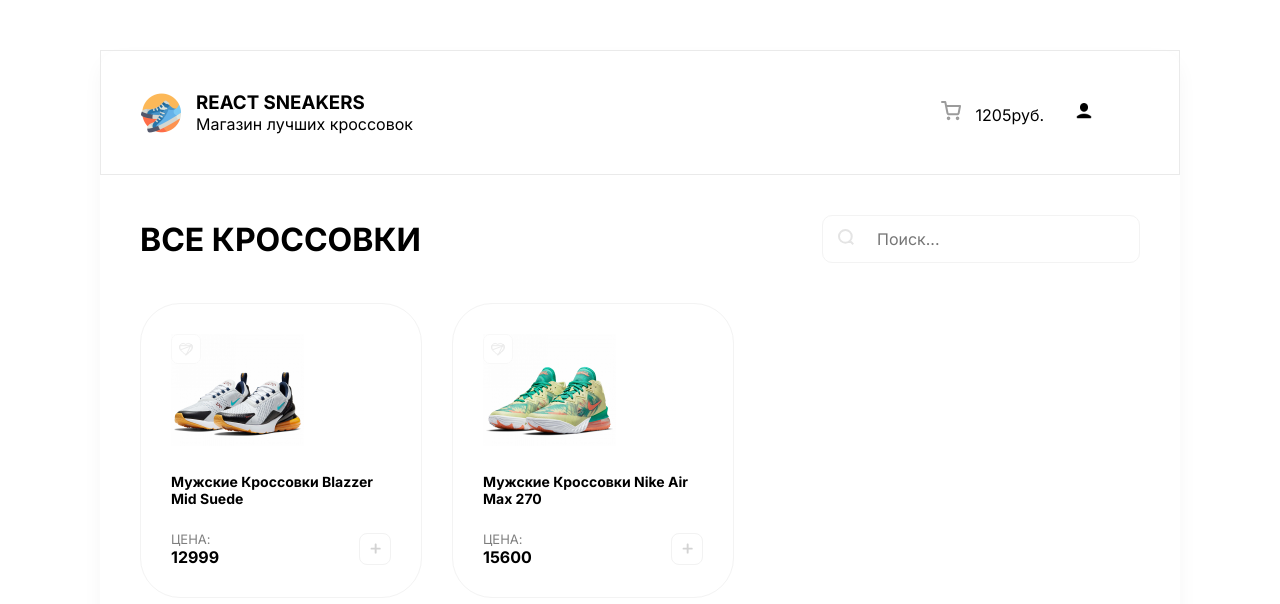
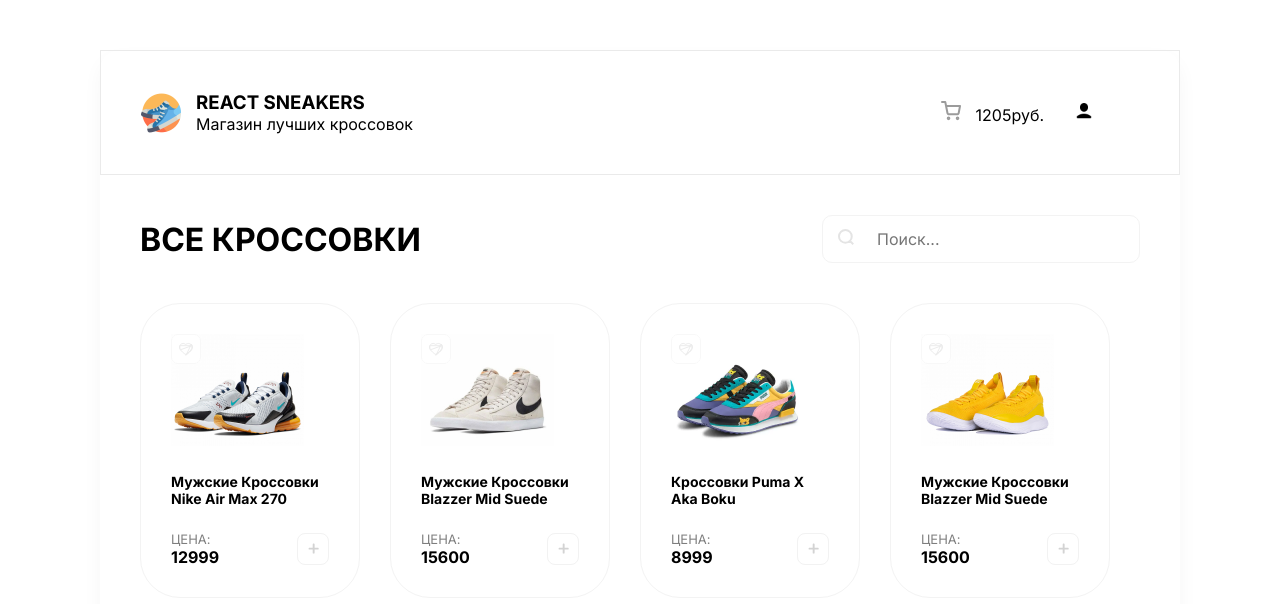
Before and after one commit to VitalikKolesnikov/react-sneakers, a React (Create React App) app: page / in a window 1280 px wide. Shown: the top 604 px of the page. Built offline with nearby package versions, Linux system fonts and the light colour scheme.

Commit message:
добавил onClick

```diff
--- a/src/App.js
+++ b/src/App.js
@@ -6,10 +6,22 @@
   {
     name: 'Мужские Кроссовки Nike Air Max 270',
     price: 12999,
+    image: '/img/sneakers/1.jpg'
   },
   {
     name: 'Мужские Кроссовки Blazzer Mid Suede',
     price: 15600,
+    image: '/img/sneakers/3.jpg'
+  },
+  {
+    name: 'Кроссовки Puma X Aka Boku',
+    price: 8999,
+    image: '/img/sneakers/2.png'
+  },
+  {
+    name: 'Мужские Кроссовки Blazzer Mid Suede',
+    price: 15600,
+    image: '/img/sneakers/5.jpg'
   }
 ]
 
@@ -28,17 +40,13 @@
           </div>
         </div>
         <div className="sneakers">
+          {arr.map((obj) => (
           <Card
-          title = "Мужские Кроссовки Blazzer Mid Suede"
-          price = "12999"
-          image = "/img/sneakers/1.jpg"/>
-          <Card
-          title = "Мужские Кроссовки Nike Air Max 270"
-          price = "15600"
-          image = "/img/sneakers/9.jpg"/>
-          {/* {arr.map((obj) => (
-          <Card/>
-          ))}  */}
+          title = {obj.name}
+          image = {obj.image}
+          price = {obj.price}
+          />
+          ))}
         </div>
       </div>
     </div>
--- a/src/components/Card.js
+++ b/src/components/Card.js
@@ -1,6 +1,11 @@
 import App from "../App"
 
 function Card(props) {
+
+  const onClickButton = () => {
+    alert(props.title)
+  }
+
     return (
         <div className="card">
           <div className="favorite">
@@ -13,7 +18,7 @@
               <span>Цена:</span>
               <b>{props.price}</b>
             </div>
-            <button className="button">
+            <button className="button" onClick={onClickButton}>
               <img width={11} height={11} src="/img/plus.svg" alt="Plus"/>
             </button>
           </div>
```
